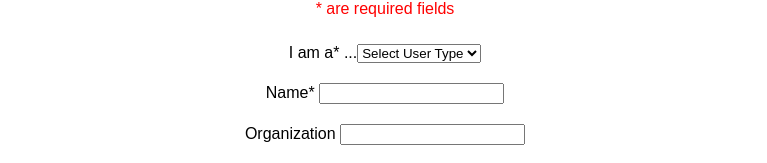
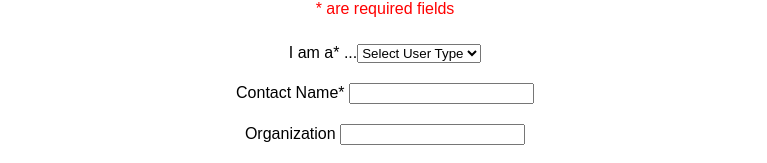
Before and after one commit to LeslieManrique/peerRX, a React (Create React App) app in the folder client/: page /interest_form in a window 1280 px wide. Shown: the part 149-312 px from the top of the page, without its empty margins (255-1022 px from the left). Built offline with nearby package versions, Linux system fonts and the light colour scheme.

Commit message:
Changed Name field to Contact Name

```diff
--- a/client/src/components/InterestForm.js
+++ b/client/src/components/InterestForm.js
@@ -99,7 +99,7 @@ class InterestForm extends Component{
 					</div>
 
 					<div className="form-part">
-						Name* <input type="text" name="name" onChange={this.handleChange} />
+						Contact Name* <input type="text" name="name" onChange={this.handleChange} />
 						{this.state.errors.name ? <p className="error-message">{this.state.errors.name}</p> : undefined}
 					</div>
 
```
